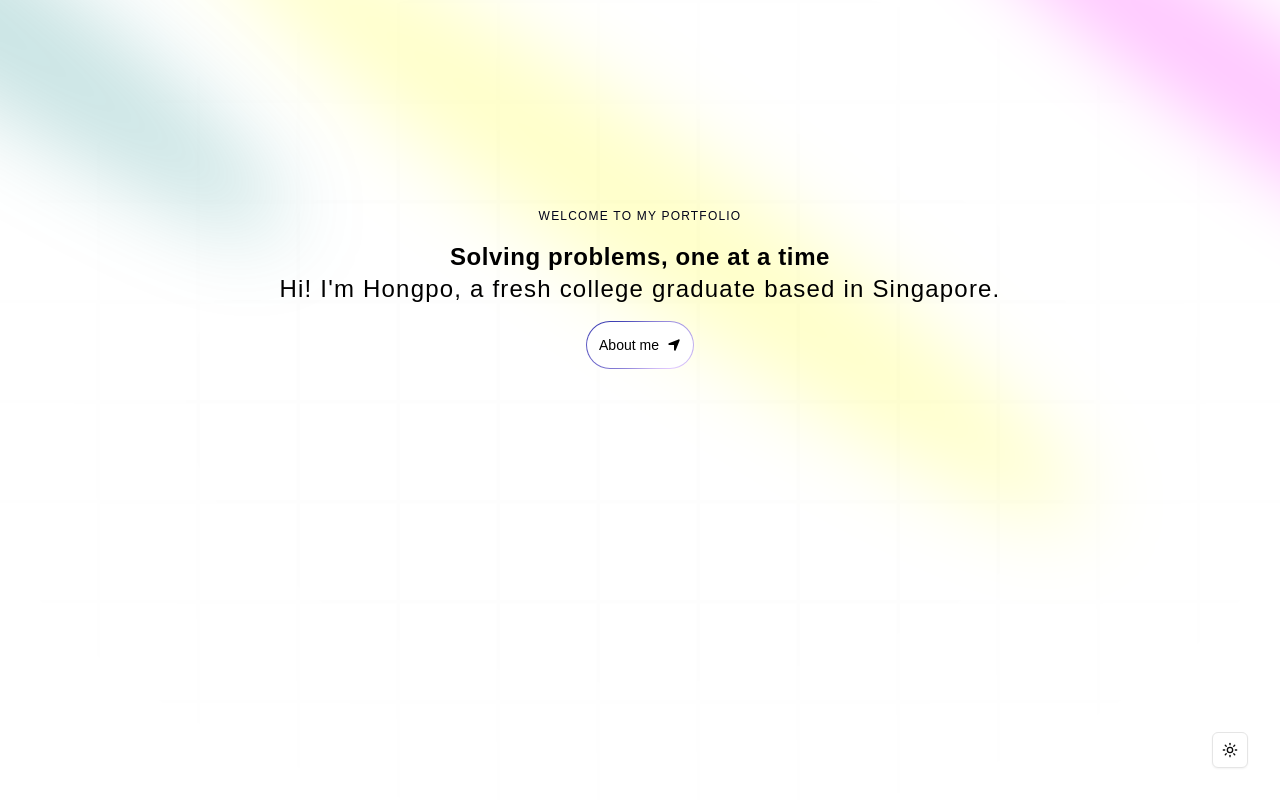
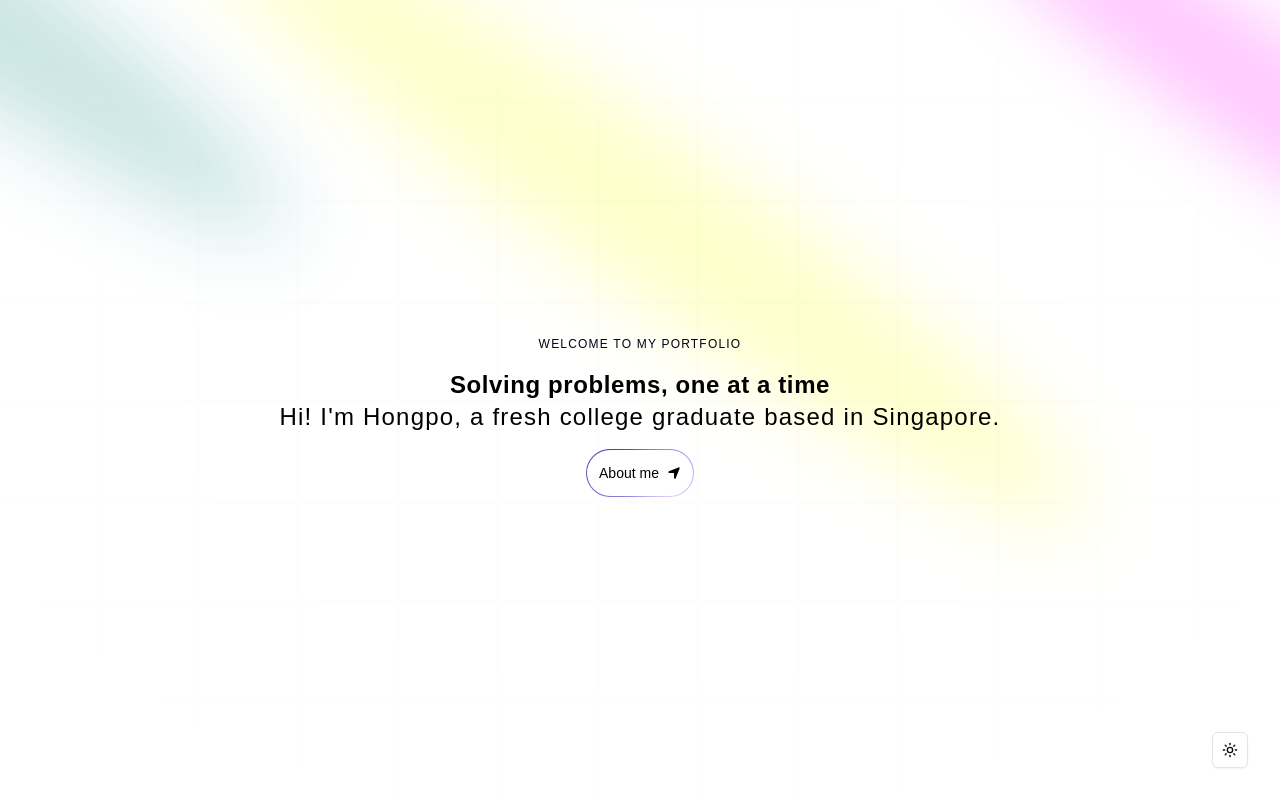
Before and after one commit to pokerty/personal-website, a Next.js app: page / in a window 1280 px wide. Shown: the top 800 px of the page. Built offline with nearby package versions, Linux system fonts and the light colour scheme.

Commit message:
fixed spacing

```diff
--- a/components/Grid.tsx
+++ b/components/Grid.tsx
@@ -14,7 +14,7 @@ import {
 
 export function Grid() {
   return (
-    <div id="about" className="bg-white dark:bg-black-100 bg-grid-black-100/[0.02] dark:bg-grid-white/[0.05] py-4">
+    <div id="about" className="bg-white dark:bg-black-100 bg-grid-black-100/[0.02] dark:bg-grid-white/[0.05] py-4 -mt-64">
     <BentoGrid className="max-w-4xl mx-auto md:auto-rows-[20rem]">
       {GridItems.map((item, i) => (
         <BentoGridItem
--- a/components/Hero.tsx
+++ b/components/Hero.tsx
@@ -43,7 +43,7 @@ const Hero = () => {
             />
             </div>
 
-            <div className="flex justify-center relative my-20 z-10">
+            <div className="flex justify-center relative my-52 z-10">
             <div className="max-w-[89vw] md:max-w-2xl lg:max-w-[60vw] flex flex-col items-center justify-center">
             <p className="uppercase tracking-widest text-xs text-center dark:text-blue-100 text-black-100 max-w-80">
                 Welcome to my portfolio
--- a/components/Testimonials.tsx
+++ b/components/Testimonials.tsx
@@ -12,7 +12,7 @@ export function Testimonials() {
   ));
 
   return <div id="Testimonials" className="bg-grid-black-100/[0.005] dark:bg-grid-white/[0.01]">
-    <AnimatedTestimonials testimonials={testimonials} />;
+    <AnimatedTestimonials testimonials={testimonials} />
     </div>
 }
 
```
